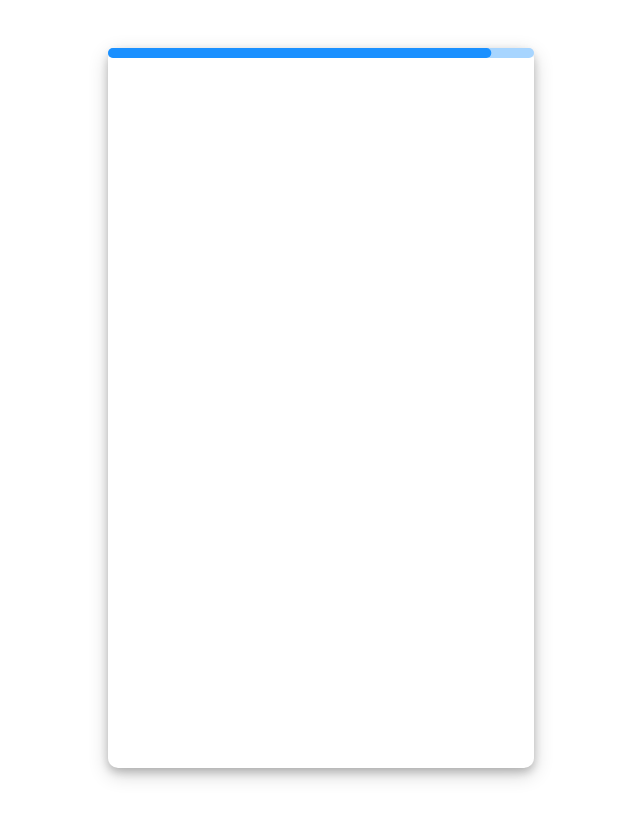
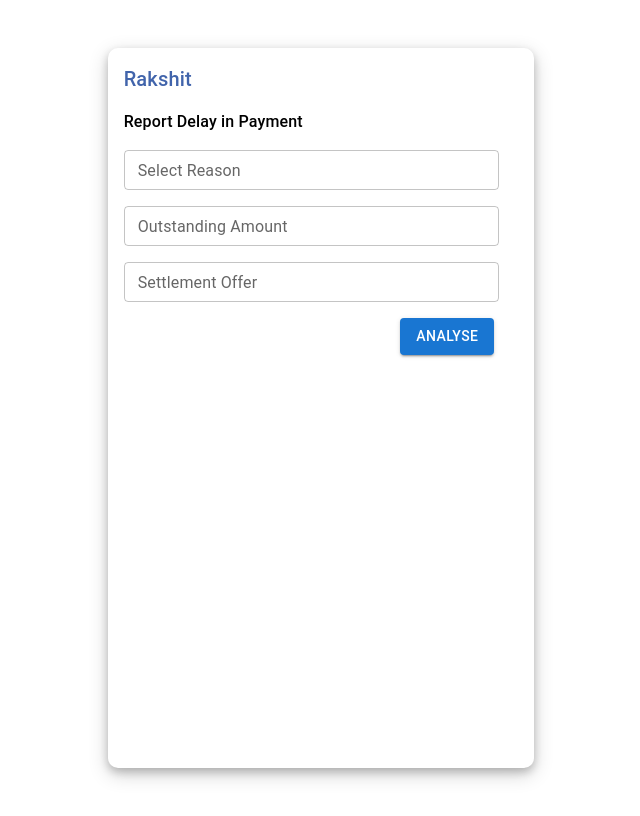
Before and after one commit to mohit27kokanda/Borrower-education, a React (Create React App) app: page /settlement in a window 1280 px wide. Shown: the whole page, without its empty margins (319-959 px from the left). Built offline with nearby package versions, Linux system fonts and the light colour scheme.

Commit message:
settle view done

```diff
--- a/src/App.js
+++ b/src/App.js
@@ -24,6 +24,8 @@ function App() {
               <Route exact path="/pay-now" element={<PayNow />}></Route>
               <Route exact path="/settlement" element={<Settlement />}></Route>
               <Route exact path="/report-delay" element={<ReportDelay />}></Route>
+              <Route exact path="/loan-details-approved" element={<LoanDetails />}></Route>
+
             </Routes>
           </Router>
         </Grid>
--- a/src/LoanDetails.js
+++ b/src/LoanDetails.js
@@ -71,6 +71,10 @@ const LoanDetails = () => {
   const [loanDetails, setLoanDetails] = useState([]);
   const userDetails = JSON.parse(localStorage.getItem("user"));
   const loanId = localStorage.getItem("loanId");
+  var url = window.location.href.indexOf("/loan-details-approved") > -1;
+  // var params = new URLSearchParams(url2.search);
+  // const url = window.location.contains("/loan-details-approved");
+  console.log("url", url);
 
   // useEffect(()=>{}, [])
 
@@ -265,12 +269,53 @@ const LoanDetails = () => {
               impact on your CIBIL Score”
             </Typography>
           </Grid>
+          {url && (
+            <Grid
+              item
+              xs={12}
+              sx={{
+                mt: 1,
+                m: 2,
+                mb: 1,
+                p: 1,
+                background: "#FAFAFA",
+                border: "1px solid #DDDDDD",
+                borderRadius: "4px",
+              }}
+            >
+              <Typography
+                sx={{
+                  fontSize: "14px",
+                  px: 1,
+                }}
+              >
+                <span style={{ color: "rgba(83, 83, 83, 0.75)", fontWeight: 400 }}>
+                  Settlement Amount:
+                </span>
+                <span
+                  style={{ fontSize: "22px", color: "#00000", fontWeight: 600, paddingLeft: "5px" }}
+                >
+                  ₹2,40,0000
+                </span>
+              </Typography>
+              <Typography
+                sx={{
+                  fontSize: "14px",
+                  px: 1,
+                }}
+              >
+                <span style={{ color: "rgba(83, 83, 83, 0.75)", fontWeight: 400 }}>Reason:</span>
+                <span style={{ color: "#00000", fontWeight: 600 }}>
+                  <Button sx={{ml:1}} size="small" variant="outlined" color="success">
+                    Approved
+                  </Button>
+                </span>
+              </Typography>
+            </Grid>
+          )}
 
           <Divider />
-          <Grid xs={12}>
-
-
-          </Grid>
+          <Grid xs={12}></Grid>
           <Grid xs={12}>
             <Button
               sx={{ float: "right", mr: 2 }}
@@ -512,7 +557,7 @@ const LoanDetails = () => {
             </Grid>
 
             <Grid item xs={12} sx={{ textAlign: "center" }}>
-              <Button sx={{ mt: 2, mr: 3 }} variant="contained">
+              <Button onClick={hideBottomBiller} sx={{ mt: 2, mr: 3 }} variant="contained">
                 Add Biller
               </Button>
             </Grid>
--- a/src/ReportDelay.js
+++ b/src/ReportDelay.js
@@ -1,4 +1,4 @@
-import React from "react";
+import React, { useState } from "react";
 import {
   Drawer,
   Divider,
@@ -32,8 +32,29 @@ import {
   Card,
 } from "@mui/material";
 
+import Dialog from "@mui/material/Dialog";
+import ListItemText from "@mui/material/ListItemText";
+import ListItem from "@mui/material/ListItem";
+import List from "@mui/material/List";
+
+import AppBar from "@mui/material/AppBar";
+import Toolbar from "@mui/material/Toolbar";
+
+import CloseIcon from "@mui/icons-material/Close";
+import Slide from "@mui/material/Slide";
+import { useNavigate } from "react-router-dom";
+
+const Transition = (props) => {
+  return <Slide direction="up" {...props} />;
+};
+
 const ReportDelay = () => {
   const options = ["Delay in Salary", "Loss in Business", "Medical Expense", "Other"];
+  const navigate = useNavigate();
+  const [isBillerOpen, setisBillerOpen] = useState(false);
+  const hideBottomBiller = () => {
+    setisBillerOpen(false);
+  };
   return (
     <Grid continer sx={{ mt: { sm: 2, xs: -2 }, mx: 2 }}>
       <Grid item xs={12}>
@@ -88,10 +109,15 @@ const ReportDelay = () => {
       </Grid>
 
       <Grid item xs={12}>
-        <Button sx={{ float: "right", mt: 2, mr: 3 }} variant="contained">
+        <Button
+          sx={{ float: "right", mt: 2, mr: 3 }}
+          variant="contained"
+          onClick={() => navigate("/loan-details")}
+        >
           Submit
         </Button>
       </Grid>
+
     </Grid>
   );
 };
--- a/src/Settlement.js
+++ b/src/Settlement.js
@@ -1,9 +1,179 @@
-import React from 'react'
-import CustomizedProgressBar from './CustomizedProgressBar'
+import React, { useState } from "react";
+import {
+  Drawer,
+  Divider,
+  Typography,
+  Box,
+  Select,
+  InputLabel,
+  InputGroup,
+  MenuItem,
+  OutlinedInput,
+  FormControl,
+  styled,
+  InputBase,
+  Autocomplete,
+  TextField,
+  Collapse,
+  Checkbox,
+  FormGroup,
+  FormControlLabel,
+  Switch,
+  Stack,
+  Grid,
+  Paper,
+  IconButton,
+  Snackbar,
+  Modal,
+  FormHelperText,
+  Tooltip,
+  InputAdornment,
+  Button,
+  Card,
+} from "@mui/material";
+import Dialog from "@mui/material/Dialog";
+import ListItemText from "@mui/material/ListItemText";
+import ListItem from "@mui/material/ListItem";
+import List from "@mui/material/List";
+
+import AppBar from "@mui/material/AppBar";
+import Toolbar from "@mui/material/Toolbar";
+
+import CloseIcon from "@mui/icons-material/Close";
+import Slide from "@mui/material/Slide";
+import { useNavigate } from "react-router-dom";
+
+const Transition = (props) => {
+  return <Slide direction="up" {...props} />;
+};
 const Settlement = () => {
+  const options = ["Delay in Salary", "Loss in Business", "Medical Expense", "Other"];
+  const navigate = useNavigate();
+
+  const [isBillerOpen, setisBillerOpen] = useState(false);
+  const hideBottomBiller = () => {
+    setisBillerOpen(false);
+  navigate("/loan-details-approved")
+  };
+
   return (
-    <div><CustomizedProgressBar value={90}/></div>
-  )
-}
+    <Grid continer sx={{ mt: { sm: 2, xs: -2 }, mx: 2 }}>
+      <Grid item xs={12}>
+        <Typography sx={{ fontWeight: 500, fontSize: "20px" }} color="#4164AB">
+          Rakshit
+        </Typography>
+      </Grid>
+      <Grid item xs={12} sx={{ mt: 2 }}>
+        <Typography sx={{ fontWeight: 500, fontSize: "16px" }} color="rgb(0, 0, 0,)">
+          Report Delay in Payment
+        </Typography>
+      </Grid>
+      <Grid item xs={12}>
+        {" "}
+        <Autocomplete
+          freeSolo
+          id="free-solo-2-demo"
+          sx={{ width: "95%", mt: 2 }}
+          size="small"
+          w
+          disableClearable
+          options={options}
+          renderInput={(params) => (
+            <TextField
+              {...params}
+              label="Select Reason"
+              InputProps={{
+                ...params.InputProps,
+                type: "search",
+              }}
+            />
+          )}
+        />
+      </Grid>
+      <Grid item xs={12}>
+        <TextField
+          size={"small"}
+          label={"Outstanding Amount"}
+          sx={{ width: "95%", mt: 2 }}
+          type="text"
+        />
+      </Grid>
+      <Grid item xs={12}>
+        <TextField
+          size={"small"}
+          label={"Settlement Offer"}
+          sx={{ width: "95%", mt: 2 }}
+          type="text"
+        />
+      </Grid>
 
-export default Settlement
+      <Grid item xs={12}>
+        <Button
+          sx={{ float: "right", mt: 2, mr: 3 }}
+          variant="contained"
+          onClick={() => setisBillerOpen(!isBillerOpen)}
+        >
+          Analyse
+        </Button>
+      </Grid>
+      <Box sx={{ maxWidth: "400px" }}>
+        <Dialog
+          fullScreen
+          sx={{
+            // mt: "22rem",
+            mt: "auto",
+            mb: { sm: "3rem", xs: "0" },
+            maxWidth: { sm: "550px", xs: "100%" },
+            maxHeight: "220px",
+            mx: "auto",
+            borderRadius: "10px",
+          }}
+          open={isBillerOpen}
+          onClose={hideBottomBiller}
+          TransitionComponent={Transition}
+        >
+          <List>
+            <ListItem button>
+              <ListItemText secondary="Pay Now" />
+              <IconButton
+                edge="start"
+                color="inherit"
+                onClick={hideBottomBiller}
+                sx={{ float: "right" }}
+                aria-label="close"
+              >
+                <CloseIcon />
+              </IconButton>
+            </ListItem>
+            <Divider />
+          </List>
+          <Grid item container sx={{ px: 2 }}>
+            <Grid item xs={12} sx={{mt:2}}>
+              <Typography
+                sx={{
+                  fontWeight: 400,
+                  fontSize: "15px",
+
+                  /* or 157% */
+
+                  color: "#000000",
+                }}
+              >
+                “Your settlement offer has been approved pending final review. Lender’s
+                Representative will contact you about the next steps.”
+              </Typography>
+            </Grid>
+
+            <Grid item xs={12} sx={{ textAlign: "center" }}>
+              <Button onClick={hideBottomBiller} sx={{ mt: 4, mr: 3 }} variant="contained">
+                submit
+              </Button>
+            </Grid>
+          </Grid>
+        </Dialog>
+      </Box>
+    </Grid>
+  );
+};
+
+export default Settlement;
```
